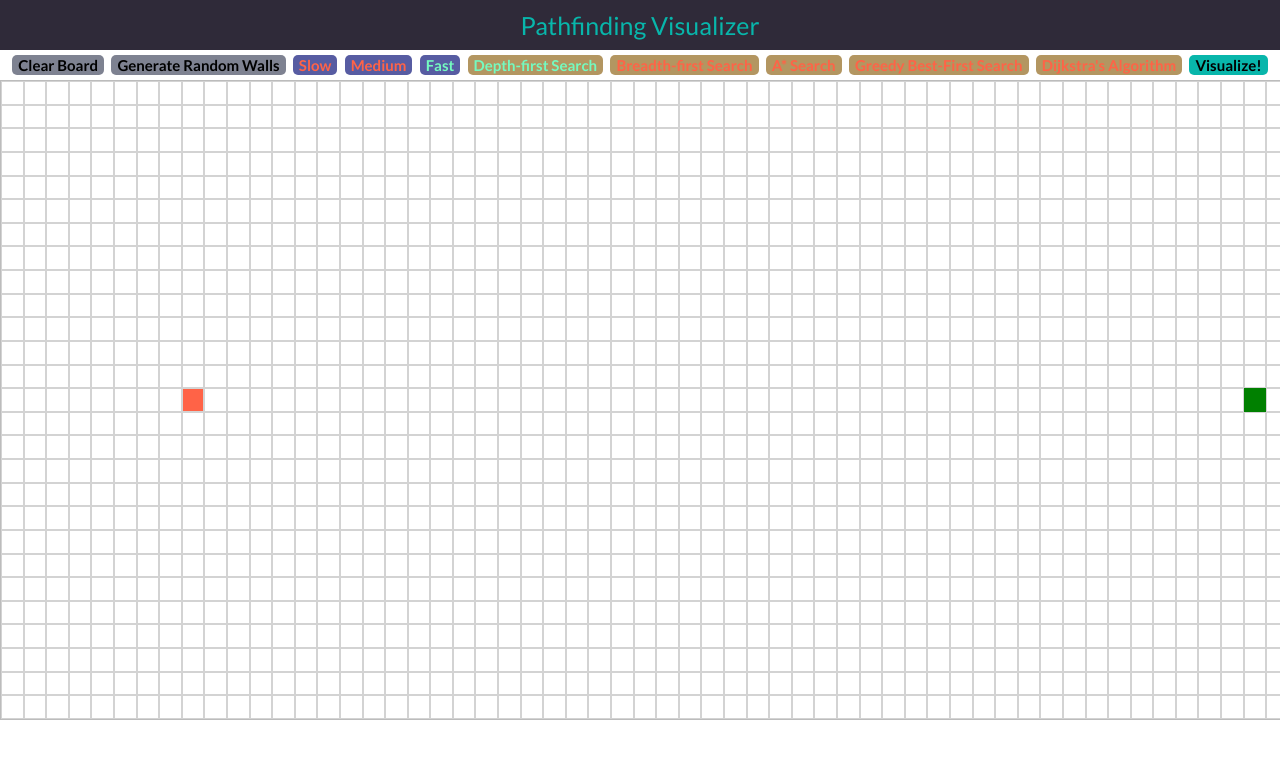
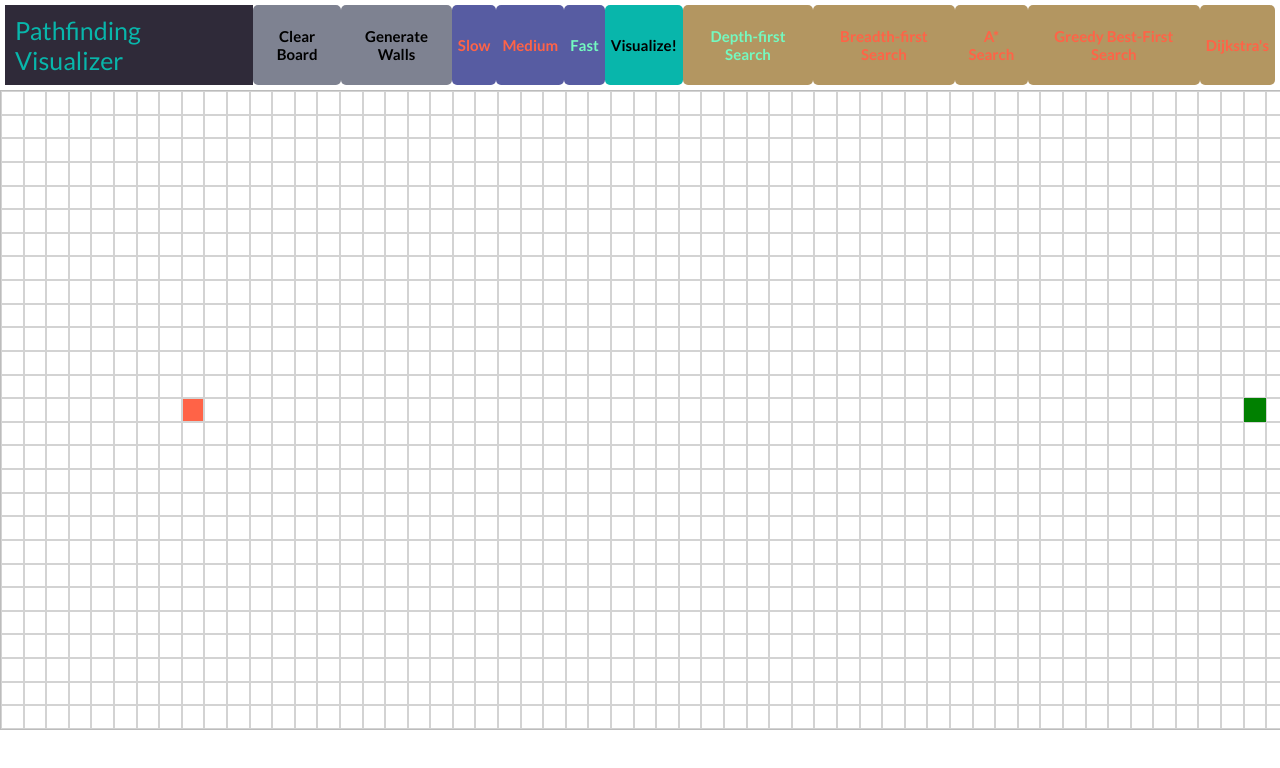
Before and after one commit to BMCARDONA/pathfinding-visualizer, a plain HTML site: page index.html in a window 1280 px wide. Shown: the top 768 px of the page. Drawn offline with Linux system fonts and the light colour scheme.

Commit message:
rearrange buttons

```diff
--- a/index.html
+++ b/index.html
@@ -9,22 +9,26 @@
   <link rel="stylesheet" href="style.css" media="all">
 </head>
 <body>
-  <div class="title-container">
-    <div class="title">Pathfinding Visualizer<div></div>
-  </div>
+  <!-- <div class="title-container">
+    <div class="title">Pathfinding Visualizer</div>
+  </div> -->
   <div class="buttons">
+      <div class="title">Pathfinding Visualizer</div>
       <button id="clear-board-button">Clear Board</button>
-    <button id="generate-random-walls-button">Generate Random Walls</button>
+      <button id="generate-random-walls-button">Generate Walls</button>
       <button id="slow-button">Slow</button>
       <button id="medium-button">Medium</button>
       <button id="fast-button">Fast</button>
+      <button id="visualizeButton">Visualize!</button>
       <button id="dfsButton">Depth-first Search</button>
       <button id="bfsButton">Breadth-first Search</button>
       <button id="astarButton">A* Search</button>
       <button id="greedyBestFirstSearchButton">Greedy Best-First Search</button>
-    <button id="djikstraButton">Dijkstra's Algorithm</button>
+      <button id="djikstraButton">Dijkstra's</button>
+  </div>
+  <!-- <div class="visualize">
       <button id="visualizeButton">Visualize!</button>
-  </div>
+  </div> -->
   <div id="gameBoard"></div>
   <script src ="script_2.js"></script>
 </body>
```
Lines whose indentation alone changed are shown as unchanged.
